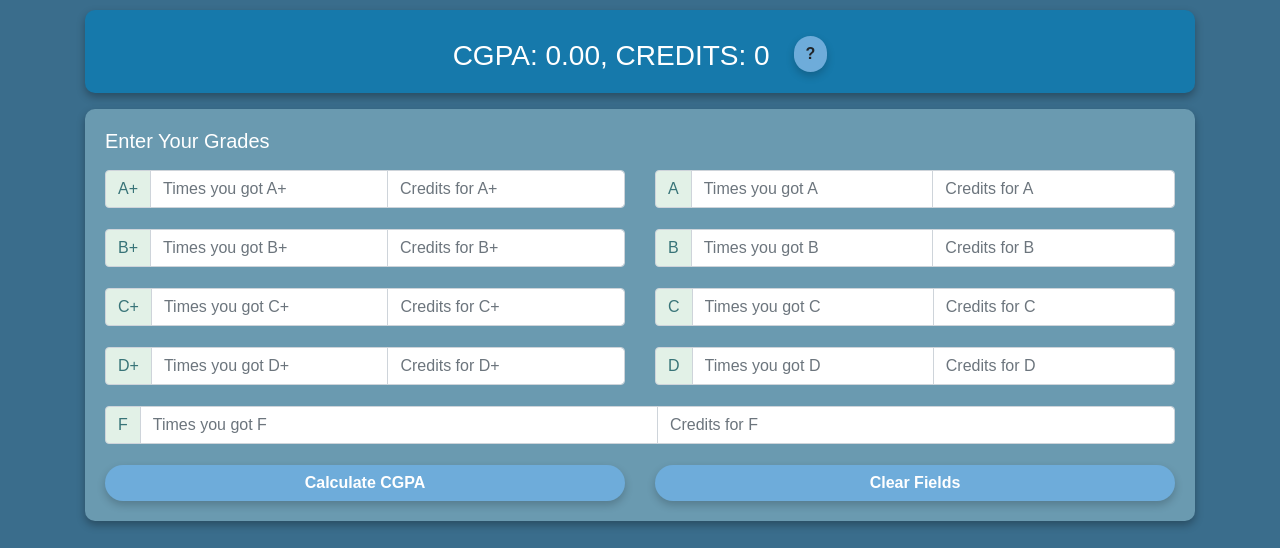
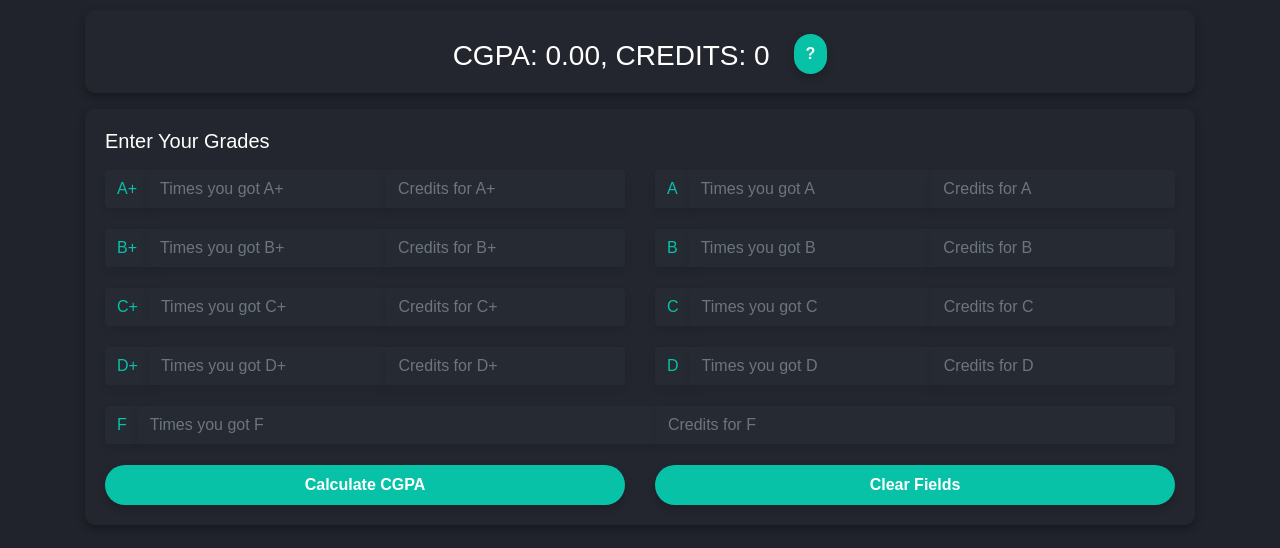
Before and after one commit to raiyen-zayed-rakin/AIUB-CGPA-Calculator, a plain HTML site: page index.html in a window 1280 px wide. Shown: the part 196-744 px from the top of the page. Drawn offline with nearby package versions, Linux system fonts and the light colour scheme.

Commit message:
Improve UI, professional color pallete

```diff
--- a/index.html
+++ b/index.html
@@ -14,7 +14,7 @@
     <!-- Font aw -->
     <link rel="stylesheet" href="https://cdnjs.cloudflare.com/ajax/libs/font-awesome/6.6.0/css/all.min.css" integrity="sha512-Kc323vGBEqzTmouAECnVceyQqyqdsSiqLQISBL29aUW4U/M7pSPA/gEUZQqv1cwx4OnYxTxve5UMg5GT6L4JJg==" crossorigin="anonymous" referrerpolicy="no-referrer" />
 </head>
-<body class="container mt-4 light-theme">
+<body class="container mt-4">
     <div class="image-container">
         <img src="Images/rsz_aiub.png" class="image" alt="">
     </div>
--- a/script.js
+++ b/script.js
@@ -1,8 +1,8 @@
 // Function to toggle between light and dark theme by switching class on <body>
 function toggleTheme() {
     const bodyElement = document.body;
+    bodyElement.classList.toggle('light-theme');
     bodyElement.classList.toggle('dark-theme');
-    bodyElement.classList.toggle('light-theme');
 }
 
 // CGPA calculation function
--- a/style.css
+++ b/style.css
@@ -1,7 +1,7 @@
 /* Base styles */
 body {
     font-family: Arial, sans-serif;
-    background-color: #3A6D8C;
+    background-color: #20232b;
     /* background-color: #387478;  */
     color: white; /* Dark text color */
     transition: background-color 0.3s, color 0.3s; /* Smooth transition for theme changes */
@@ -20,7 +20,7 @@ a:hover {
     cursor:pointer;
 }
 .card {
-    background-color: #6A9AB0;
+    background-color: #23262e;
     /* background-color: #629584; */
     border: none; /* Remove card border */
     border-radius: 10px;
@@ -34,13 +34,27 @@ a:hover {
 .btn {
     border-radius: 30px;
     box-shadow: 0 4px 8px rgba(0, 0, 0, 0.2); /* Subtle shadow effect */
-    background-color:#6EACDA;
+    background-color: #08c2a8;
+    color: white;
     font-weight: bold;
     border: none;
+    height: 40px;
 }
 
 .result-section {
-    background-color: #1679AB;
+    background-color: #23262e;
+}
+.input-group-text, .form-control {
+    background-color: #262a33;
+    color: white;
+    border: none;
+    box-shadow: 0 4px 8px rgba(0, 0, 0, 0.08); /* Subtle shadow effect */
+
+}
+
+.input-group-text {
+    background-color: #262a33;
+    color: #08c2a8;
 }
 #info {
     display: none;
@@ -78,8 +92,8 @@ h1, h3 {
 
 /* Dark theme styles */
 .dark-theme {
-    background-color: #343a40; /* Dark background color */
-    color: #f8f9fa; /* Light text color */
+    background-color: #f2f3f6; /* Dark background color */
+    color: black; /* Light text color */
 }
 
 .dark-theme .input-group-text {
@@ -87,6 +101,10 @@ h1, h3 {
     color: #f8f9fa; /* Light text color for labels */
 }
 
+.dark-theme .card {
+    background-color: #e4e6ec;
+    color: black;
+}
 .dark-theme .form-control {
     background-color: #495057; /* Darker input background */
     color: #f8f9fa; /* Light text color for inputs */
@@ -170,11 +188,11 @@ h1, h3 {
   }
 
   input:checked + .slider {
-    background-color: #6A9AB0;
+    background-color: #08c2a8;
   }
 
   input:focus + .slider {
-    box-shadow: 0 0 1px #6A9AB0;
+    box-shadow: 0 0 1px #08c2a8;
   }
 
   input:checked + .slider:before {
```
Also changed, not shown: Images/Screenshot 2024-10-14 131015.png (deleted), Images/Screenshot 2024-10-14 171620.png (deleted), Images/Screenshot 2024-10-15 010444.png (added), Images/Screenshot 2024-10-15 010503.png (added).
